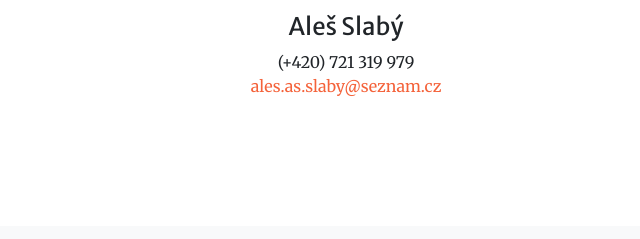
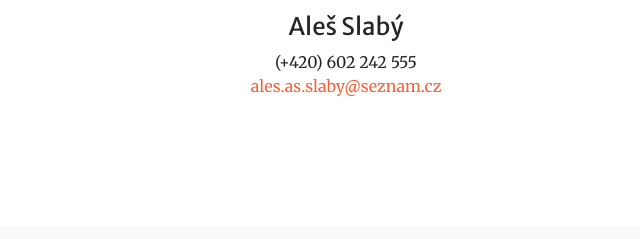
Before and after one commit to martinslaby70/funk-s.r.o, a plain HTML site: page index.html in a window 1280 px wide. Shown: the part 2873-3112 px from the top of the page, 104-744 px from the left. Drawn offline with nearby package versions, Linux system fonts and the light colour scheme.

Commit message:
text updates

```diff
--- a/index.html
+++ b/index.html
@@ -273,7 +273,7 @@
                     <div class="col-lg-4 ml-auto text-center mb-5 mb-lg-0">
                         <i class="fas fa-user fa-3x mb-3 text-primary"></i>
                         <h4>Aleš Slabý</h4>
-                        <div>(+420) 721 319 979</div>
+                        <div>(+420) 602 242 555</div>
                         <a class="d-block" href="mailto:ales.as.slaby@seznam.cz">ales.as.slaby@seznam.cz</a>
                     </div>
                     <div class="col-lg-4 mr-auto text-center">
```
